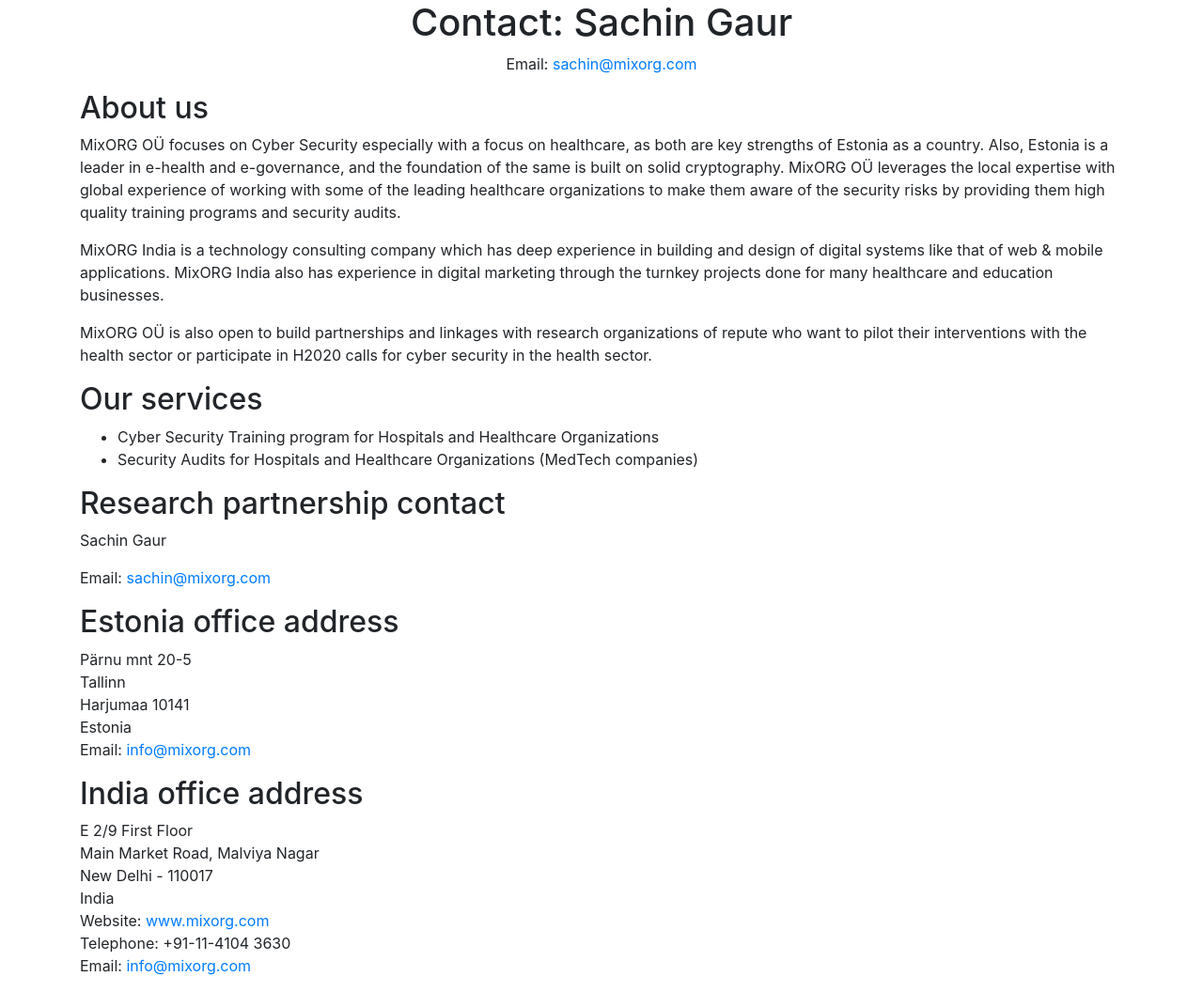
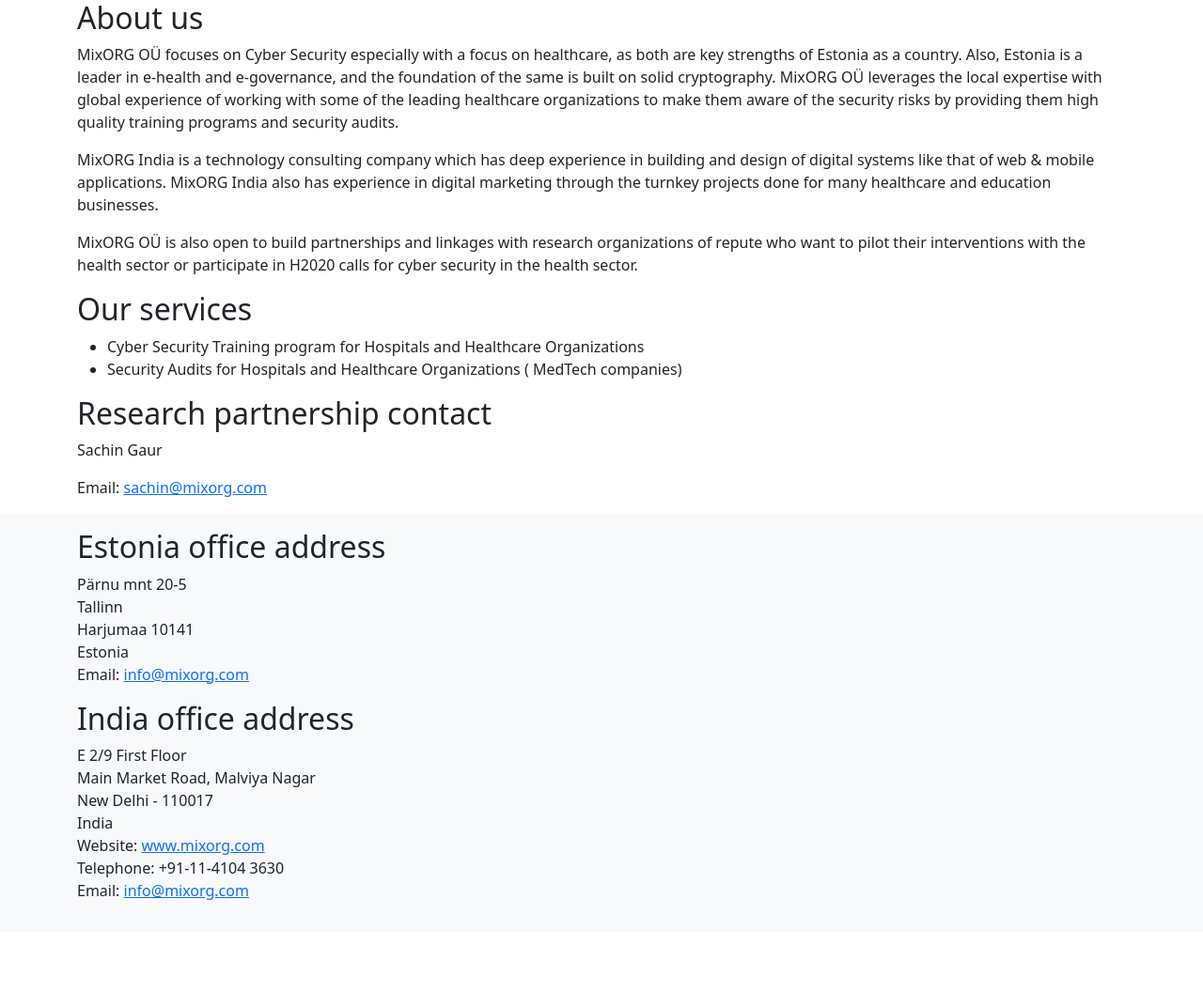
Before and after one commit to MixORG/mixorg-estonia, a plain HTML site: page index.html in a window 1280 px wide. Shown: the whole page at 94% size. After the commit the page ends 992 px from the top, so only its background shows below. Drawn offline with nearby package versions, Linux system fonts and the light colour scheme.

Commit message:
index changes

```diff
--- a/index.html
+++ b/index.html
@@ -6,12 +6,10 @@
     <title>MixORG Contact</title>
 
     <!-- Include Bootstrap CSS -->
-    <link rel="stylesheet" href="https://stackpath.bootstrapcdn.com/bootstrap/4.3.1/css/bootstrap.min.css">
+    <link href="https://stackpath.bootstrapcdn.com/bootstrap/5.0.0-beta1/css/bootstrap.min.css" rel="stylesheet">
 </head>
 <body>
     <div class="container">
-        <h1 class="text-center">Contact: Sachin Gaur</h1>
-        <p class="text-center">Email: <a href="mailto:sachin@mixorg.com">sachin@mixorg.com</a></p>
 
         <h2>About us</h2>
         <p>
@@ -27,13 +25,16 @@
         <h2>Our services</h2>
         <ul>
             <li>Cyber Security Training program for Hospitals and Healthcare Organizations</li>
-            <li>Security Audits for Hospitals and Healthcare Organizations (MedTech companies)</li>
+            <li>Security Audits for Hospitals and Healthcare Organizations ( MedTech companies)</li>
         </ul>
 
         <h2>Research partnership contact</h2>
         <p>Sachin Gaur</p>
         <p>Email: <a href="mailto:sachin@mixorg.com">sachin@mixorg.com</a></p>
+    </div>
 
+    <footer class="footer mt-auto py-3 bg-light">
+        <div class="container">
             <h2>Estonia office address</h2>
             <address>
                 Pärnu mnt 20-5<br>
@@ -54,8 +55,9 @@
                 Email: <a href="mailto:info@mixorg.com">info@mixorg.com</a>
             </address>
         </div>
+    </footer>
 
     <!-- Include Bootstrap JS -->
-    <script src="https://stackpath.bootstrapcdn.com/bootstrap/4.3.1/js/bootstrap.min.js"></script>
+    <script src="https://stackpath.bootstrapcdn.com/bootstrap/5.0.0-beta1/js/bootstrap.bundle.min.js"></script>
 </body>
 </html>
```
Also changed, not shown: images/mixorg-logo.png (added), 2 other files. Lines whose indentation alone changed are shown as unchanged.
